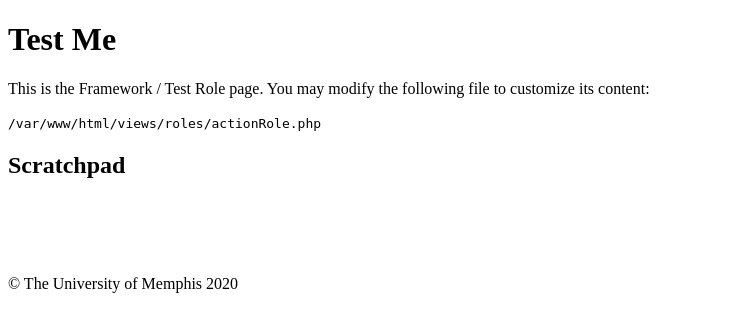
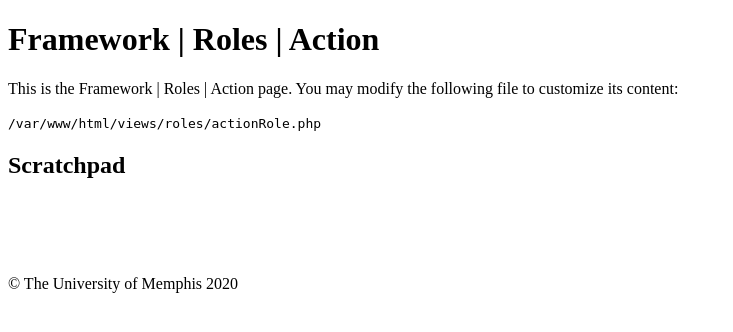
Before and after one commit to unijohn/student-yii, a Yii app: template views/roles/actionRole.php in a window 1280 px wide. Shown: the top 332 px of the page, without its empty margins (0-733 px from the left). Run offline with PHP 8.4 and a stand-in for Yii, Linux system fonts and the light colour scheme; the template is opened without the code that fills it, so the values that code supplies are empty; some libraries are stand-ins or nearby versions.

Commit message:
Quick copy revision to help remind me when views I'm using

```diff
--- a/views/roles/actionRole.php
+++ b/views/roles/actionRole.php
@@ -4,14 +4,14 @@
 
 use yii\helpers\Html;
 
-$this->title = 'Test Me';
+$this->title = 'Framework | Roles | Action';
 $this->params['breadcrumbs'][] = $this->title;
 ?>
 <div class="site-about">
     <h1><?= Html::encode($this->title) ?></h1>
 
     <p>
-        This is the Framework / Test Role page. You may modify the following file to customize its content:
+        This is the <? print( $this->title ); ?> page. You may modify the following file to customize its content:
     </p>
 
 <?php
--- a/views/roles/index.php
+++ b/views/roles/index.php
@@ -7,14 +7,13 @@
 
 /* @var $this yii\web\View */
 
-$this->title = 'My Yii Application';
-
+$this->title = 'Framework | Roles | Index';
 $auth = Yii::$app->authManager;
 ?>
 <div class="site-index">
 
     <div class="jumbotron">
-        <h1>Congratulations! Framework/Index</h1>
+        <h1>Congratulations! <?php print( $this->title ); ?></h1>
 
         <p class="lead">You have successfully created your Yii-powered application.</p>
 
```
